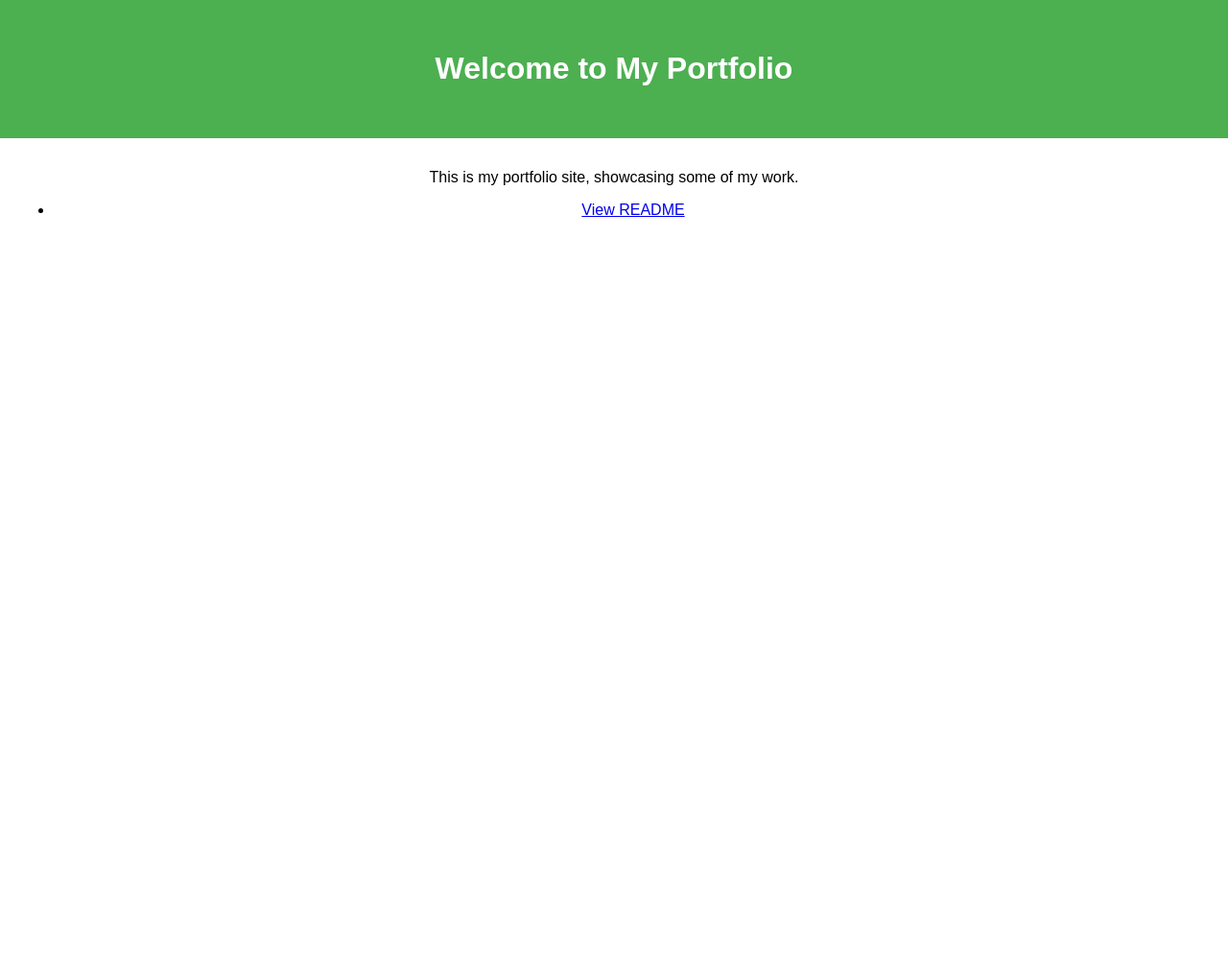
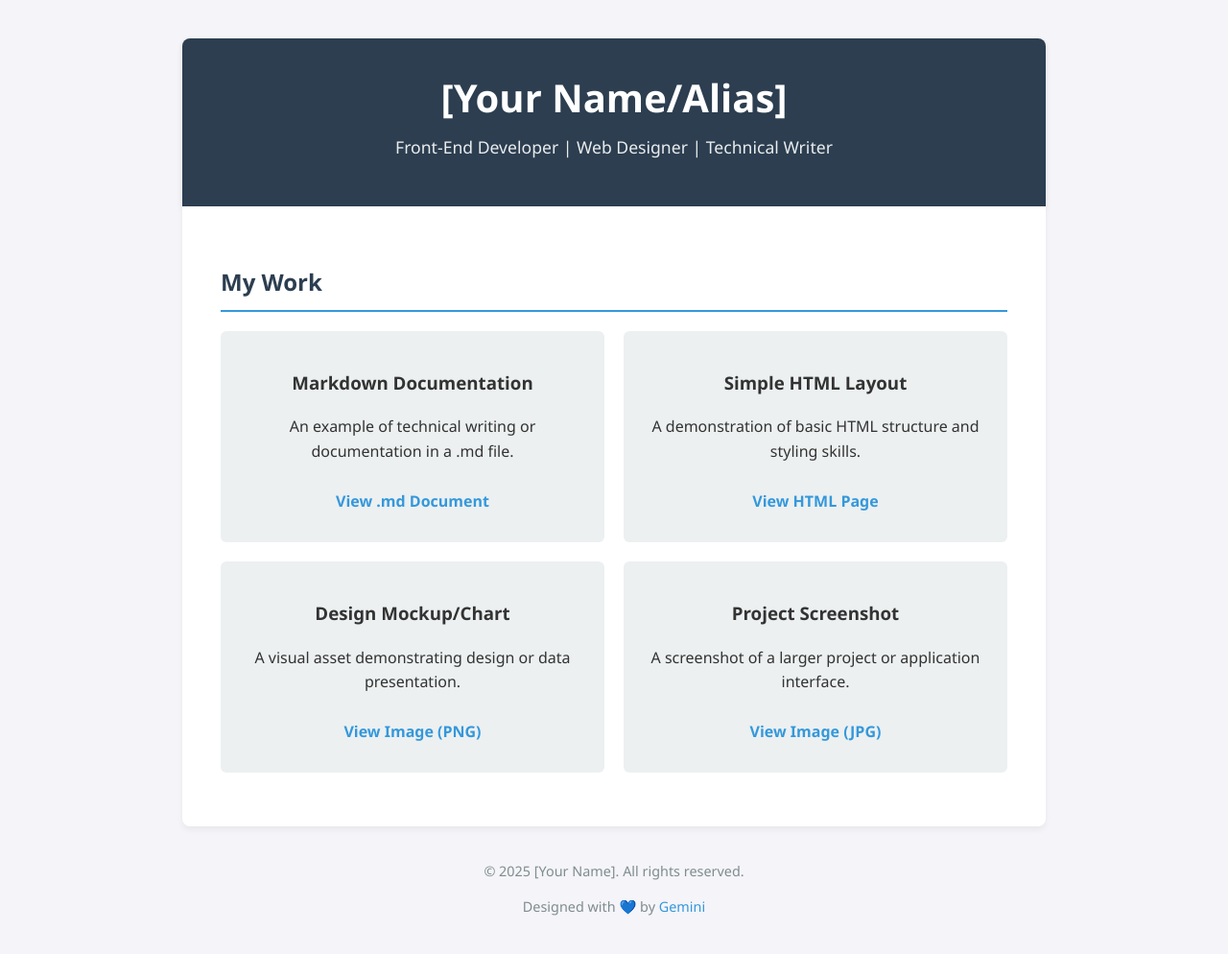
Before and after one commit to JasonIves/Portfolio, a plain HTML site: page index.html in a window 1280 px wide. Shown: the whole page at 96% size. Before the commit the page ends 800 px from the top, so only its background shows below. Drawn offline with Linux system fonts and the light colour scheme.

Commit message:
Update with gemini templated approach
Updated the portfolio title and enhanced styling for a more professional appearance. Added project sections with links to examples of work.

```diff
--- a/index.html
+++ b/index.html
@@ -3,33 +3,158 @@
 <head>
     <meta charset="UTF-8">
     <meta name="viewport" content="width=device-width, initial-scale=1.0">
-    <title>My Portfolio</title>
+    <title>Your Name - Developer Portfolio</title>
+
     <style>
+        /* General Reset and Base Styles */
         body {
-            font-family: Arial, sans-serif;
+            font-family: 'Segoe UI', Tahoma, Geneva, Verdana, sans-serif;
             margin: 0;
             padding: 0;
+            background-color: #f4f4f9; /* Very light, off-white background */
+            color: #333;
+            line-height: 1.6;
+        }
+
+        /* Container for Centering and Max-Width */
+        .container {
+            max-width: 900px;
+            margin: 40px auto;
+            padding: 0 20px;
+        }
+
+        /* Header Styles */
+        header {
+            background-color: #2c3e50; /* Deep blue/charcoal for a professional look */
+            color: white;
+            padding: 30px 0;
+            text-align: center;
+            border-radius: 8px 8px 0 0;
+            box-shadow: 0 4px 6px rgba(0, 0, 0, 0.1);
+        }
+
+        header h1 {
+            margin: 0;
+            font-size: 2.5em;
+        }
+
+        header p {
+            margin-top: 5px;
+            font-size: 1.1em;
+            opacity: 0.9;
+        }
+
+        /* Main Content Section Styles */
+        main {
+            background-color: white;
+            padding: 40px;
+            border-radius: 0 0 8px 8px;
+            box-shadow: 0 4px 6px rgba(0, 0, 0, 0.05);
+        }
+
+        /* Project Section Styling */
+        .projects h2 {
+            color: #2c3e50;
+            border-bottom: 2px solid #3498db; /* A nice contrasting blue line */
+            padding-bottom: 10px;
+            margin-bottom: 20px;
+        }
+
+        .project-list {
+            list-style: none; /* Remove default bullet points */
+            padding: 0;
+            display: grid;
+            grid-template-columns: repeat(auto-fit, minmax(280px, 1fr)); /* Responsive grid */
+            gap: 20px;
+        }
+
+        .project-item {
+            background-color: #ecf0f1; /* Light gray background for items */
+            padding: 20px;
+            border-radius: 6px;
+            transition: transform 0.2s, box-shadow 0.2s;
             text-align: center;
         }
-        header {
-            background-color: #4CAF50;
-            color: white;
-            padding: 2rem;
+
+        .project-item:hover {
+            transform: translateY(-5px); /* Lift effect on hover */
+            box-shadow: 0 8px 15px rgba(0, 0, 0, 0.1);
         }
-        main {
-            padding: 1rem;
+
+        .project-item a {
+            text-decoration: none;
+            color: #3498db; /* Blue link color */
+            font-weight: bold;
+            display: block; /* Make the whole block clickable */
+            padding: 10px 0;
+        }
+
+        .project-item a:hover {
+            color: #2980b9; /* Slightly darker blue on hover */
+        }
+
+        /* Footer Styles */
+        footer {
+            text-align: center;
+            padding: 20px 0;
+            color: #7f8c8d; /* Subtle gray text */
+            font-size: 0.9em;
+        }
+
+        footer a {
+            color: #3498db;
+            text-decoration: none;
+        }
+
+        footer a:hover {
+            text-decoration: underline;
         }
     </style>
 </head>
+
 <body>
-    <header>
-        <h1>Welcome to My Portfolio</h1>
-    </header>
-    <main>
-        <p>This is my portfolio site, showcasing some of my work.</p>
-        <ul>
-            <li><a href="README.md">View README</a></li>
-        </ul>
-    </main>
+    <div class="container">
+        <header>
+            <h1>[Your Name/Alias]</h1>
+            <p>Front-End Developer | Web Designer | Technical Writer</p>
+        </header>
+
+        <main>
+            <section class="projects">
+                <h2>My Work</h2>
+                <ul class="project-list">
+                    <li class="project-item">
+                        <h3>Markdown Documentation</h3>
+                        <p>An example of technical writing or documentation in a .md file.</p>
+                        <a href="./docs/readme-example.md" target="_blank">View .md Document</a>
+                    </li>
+
+                    <li class="project-item">
+                        <h3>Simple HTML Layout</h3>
+                        <p>A demonstration of basic HTML structure and styling skills.</p>
+                        <a href="./html/simple-layout.html" target="_blank">View HTML Page</a>
+                    </li>
+
+                    <li class="project-item">
+                        <h3>Design Mockup/Chart</h3>
+                        <p>A visual asset demonstrating design or data presentation.</p>
+                        <a href="./images/data-chart.png" target="_blank">View Image (PNG)</a>
+                    </li>
+
+                    <li class="project-item">
+                        <h3>Project Screenshot</h3>
+                        <p>A screenshot of a larger project or application interface.</p>
+                        <a href="./images/app-screenshot.jpg" target="_blank">View Image (JPG)</a>
+                    </li>
+
+                    </ul>
+            </section>
+        </main>
+
+        <footer>
+            <p>&copy; 2025 [Your Name]. All rights reserved.</p>
+            <p>Designed with 💙 by <a href="https://github.com/google/gemini" target="_blank">Gemini</a></p>
+        </footer>
+    </div>
 </body>
 </html>
```
